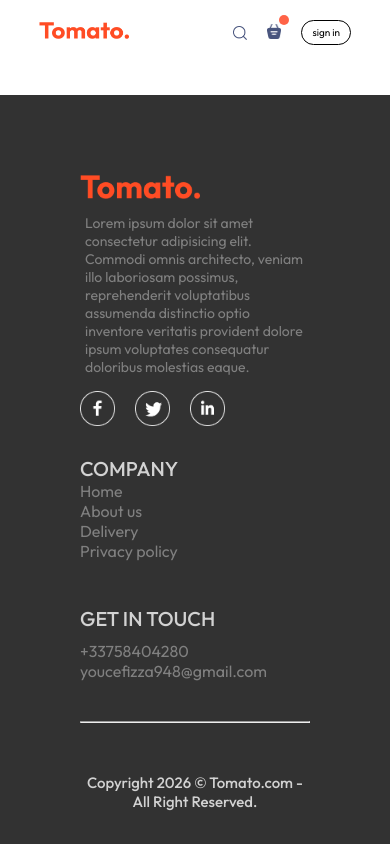
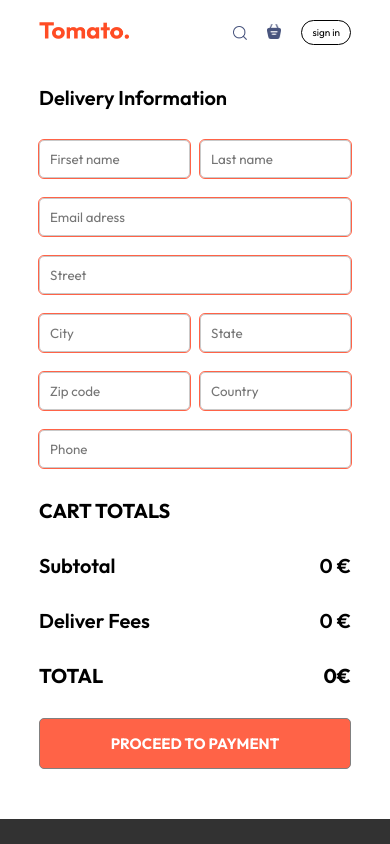
Before and after one commit to IzzaYoucef/Full-Stack-Food-Delivery-Website, a React (Vite) app in the folder frontend/: page /order in a window 390 px wide. Shown: the top 844 px of the page. Built offline with nearby package versions, Linux system fonts and the light colour scheme.

Commit message:
Add placeOrder page , with css style, finish the frontend , page completely responsive

```diff
--- a/frontend/src/App.jsx
+++ b/frontend/src/App.jsx
@@ -5,6 +5,7 @@ import Home from './pages/Home/Home'
 import Footer from './components/Footer/Footer'
 import LoginPopup from './components/LoginPopup/LoginPopup'
 import Cart from './pages/Cart/Cart'
+import PlaceOrder from './pages/PlaceOrder/PlaceOrder'
 
 const App = () => {
    const [showState , setShowState] = useState(false);
@@ -20,6 +21,7 @@ const App = () => {
        <Routes>
           <Route path='/' element={<Home/>}/>
           <Route path='/Cart' element={<Cart/>}/>
+          <Route path='/order' element={<PlaceOrder />} />
        </Routes>
     </div>
     <Footer />
--- a/frontend/src/assets/frontend_assets/assets.js
+++ b/frontend/src/assets/frontend_assets/assets.js
@@ -348,7 +348,7 @@ export const food_list = [
         description: "Food provides essential nutrients for overall health and well-being",
         category: "Noodles"
     } , {
-         _id: "32",
+         _id: "33",
         name: "Profiteroles",
         image: food_33,
         price: 14,
--- a/frontend/src/components/LoginPopup/LoginPopup.css
+++ b/frontend/src/components/LoginPopup/LoginPopup.css
@@ -67,3 +67,15 @@ button.btn {
 .form-validation p {
     font-size: 15px;
 }
+@media (max-width:700px) {
+    .form-validation {
+        font-size: 12px;
+        width: 270px;
+    }
+}
+@media (max-width:450px) {
+    .form-validation {
+        font-size: 10px;
+        width: 230px;
+    }
+}
--- a/frontend/src/components/Navbar/Navbar.jsx
+++ b/frontend/src/components/Navbar/Navbar.jsx
@@ -1,10 +1,12 @@
-import React, { useState } from 'react'
+import React, { useContext, useState } from 'react'
 import './Navbar.css'
 import { assets } from '../../assets/frontend_assets/assets'
 import {Link} from 'react-router-dom'
+import { StoreContext } from '../../context/StoreContext'
 const Navbar = ({setShowState}) => {
 
   const [menu , setmenu] = useState('')
+  const {totalPrice} = useContext(StoreContext) ;
   return (
     <div className='navbar'>
          <div className="logo">
@@ -24,7 +26,7 @@ const Navbar = ({setShowState}) => {
             <img src={assets.search_icon} alt="search icon" />
             <div className="navbar-search-icon">
               <Link to='/Cart'><img src={assets.basket_icon} alt="basket icon" /></Link>
-              <div className="dot"></div>
+              <div className={totalPrice === 0 ? "" :"dot"}></div>
             </div>
             <button className='sign-in' onClick={()=>setShowState(true)}>sign in</button>
          </div>
--- a/frontend/src/pages/Cart/Cart.css
+++ b/frontend/src/pages/Cart/Cart.css
@@ -5,8 +5,9 @@
 }
 .cart-container .item-text-details {
     display: grid ;
-    grid-template-columns: 1fr 1fr 1.5fr 1fr 1fr 1fr;
+    grid-template-columns: 1fr 1.5fr 1fr 1fr 1fr 1fr;
     margin-bottom: 10px;
+    gap: 10px;
 }
 .cart-container hr {
     height: 2px;
@@ -25,7 +26,7 @@
 }
 .total-addition .left-side {
     display: grid;
-    gap: 30px;
+    gap: 15px;
 }
 .total-addition .left-side div {
     display: flex;
@@ -110,3 +111,16 @@ p.delivery {
     margin-top: 5px;
     color: #808080;
 }
+@media(max-width:450px) {
+    .cart-container .item-text-details {
+        font-size: 12px;
+    }
+    .right-side {
+        font-size: 12px;
+    }
+    .total-addition {
+        display: flex;
+        flex-direction: column;
+        gap:20px;
+    }
+}
--- a/frontend/src/pages/Cart/Cart.jsx
+++ b/frontend/src/pages/Cart/Cart.jsx
@@ -2,12 +2,14 @@ import React, { useContext, useState , useEffect } from 'react'
 import './Cart.css'
 import { StoreContext } from '../../context/StoreContext'
 import { assets } from '../../assets/frontend_assets/assets';
+import { useNavigate } from 'react-router-dom';
 
 const Cart = () => {
 
   const {food_list, items, addToCard, removeFromCard, totalPrice, setTotalPrice} = useContext(StoreContext);
   const [dilevery , setDelivery] = useState(true) ;
   const [fees , setFees] = useState(0) ;
+  const navigate = useNavigate() ;
     useEffect(() => {
         setFees(dilevery ? 2 : 0);
     }, [dilevery]);
@@ -46,30 +48,22 @@ const Cart = () => {
 
         <div className="total-addition">
             <div className="left-side">
-                <div className="dilevery-option">
-                    <div className="children" id='d'>
-                        <input type="radio" onClick={() => setDelivery(true)} name='c' id='d' />
-                        <p>Delivery</p>
-                    </div>
-                    <div className="children" id='nd'>
-                        <input type="radio"  onClick={() => setDelivery(false)} name='c' id='nd'/>
-                        <p>Pick up</p>
-                    </div>
-                </div>
                 <h2>Cart totals</h2 >
                 <div className="sub-total">
                     <p className='sub-total'>Subtotal</p>
                     <p>{totalPrice} €</p>
                 </div>
+                <hr />
                 <div className="fees" >
-                    <p className='fee'className={dilevery === true ? "" : "delivery"} >Deliver fees</p>
-                    <p className={dilevery === true ? "" : "delivery"}>{fees} €</p>
+                    <p >Deliver fees</p>
+                    <p >{fees} €</p>
                 </div>
+                <hr />
                 <div className="total" >
                   <h2>Total</h2>
-                  <h2>{totalPrice + fees}€</h2>
+                  <h2>{totalPrice === 0 ? totalPrice : totalPrice + fees}€</h2>
                 </div>
-                <button className='proceed-checkout'>Proceed to checkout</button>
+                <button className='proceed-checkout' onClick={()=>navigate('/order')} >Proceed to checkout</button>
             </div>
             <div className="right-side">
                 <p className='promo-code'>If you have a promo code , Enter it here</p>
--- /dev/null
+++ b/frontend/src/pages/PlaceOrder/PlaceOrder.css
@@ -0,0 +1,48 @@
+.place-order {
+    margin-top: 40px;
+    display: flex;
+    justify-content: space-between;
+    gap: 30px;
+    align-items: start;
+}
+
+.place-order .left-side {
+    display: grid;
+    gap: 30px;
+}
+.left-side .input-feilds  {
+    display: grid;
+    gap: 20px;
+}
+ .left-side .input-feilds input {
+    width: 100%;
+    padding: 10px;
+    border: solid 1px #c9c9c9;
+    outline: solid 1px tomato;
+    border-radius: 5px;
+}
+
+.input-feilds .multi-feilds {
+    display: flex;
+    gap: 10px;
+}
+.place-order .total-addition {
+    width: 30%;
+}
+.left-side p {
+    font-size: 20px;
+    font-weight: 600;
+    text-transform: capitalize;
+}
+@media(max-width:800px) {
+    .place-order {
+        display: grid;
+        gap: 30px;
+    }
+    .left-side .input-feilds .multi-feilds {
+        font-size: 15px;
+    }
+    .place-order .total-addition {
+        width: 100%;
+    }
+}
--- /dev/null
+++ b/frontend/src/pages/PlaceOrder/PlaceOrder.jsx
@@ -0,0 +1,56 @@
+import React, { useContext } from "react";
+import "./PlaceOrder.css";
+import { StoreContext } from "../../context/StoreContext";
+const PlaceOrder = () => {
+  const { totalPrice } = useContext(StoreContext);
+  return (
+    <div className="place-order">
+      <div className="left-side">
+        <p className="title">Delivery information</p>
+        <div className="input-feilds">
+          <div className="multi-feilds">
+            <input type="text" placeholder="Firset name" />
+            <input type="text" placeholder="Last name" />
+          </div>
+          <div>
+            <input type="text" placeholder="Email adress" />
+          </div>
+          <div>
+            <input type="text" placeholder="Street" />
+          </div>
+          <div className="multi-feilds">
+            <input type="text" placeholder="City" />
+            <input type="text" placeholder="State" />
+          </div>
+          <div className="multi-feilds">
+            <input type="text" placeholder="Zip code" />
+            <input type="text" placeholder="Country" />
+          </div>
+          <div>
+            <input type="text" placeholder="Phone" />
+          </div>
+        </div>
+      </div>
+      <div className="total-addition">
+        <div className="left-side">
+          <h2>Cart totals</h2>
+          <div className="sub-total">
+            <p className="sub-total">Subtotal</p>
+            <p>{totalPrice} €</p>
+          </div>
+          <div className="fees">
+            <p className="fee">Deliver fees</p>
+            <p>0 €</p>
+          </div>
+          <div className="total">
+            <h2>Total</h2>
+            <h2>{totalPrice}€</h2>
+          </div>
+          <button className="proceed-checkout">Proceed to payment</button>
+        </div>
+      </div>
+    </div>
+  );
+};
+
+export default PlaceOrder;
```
